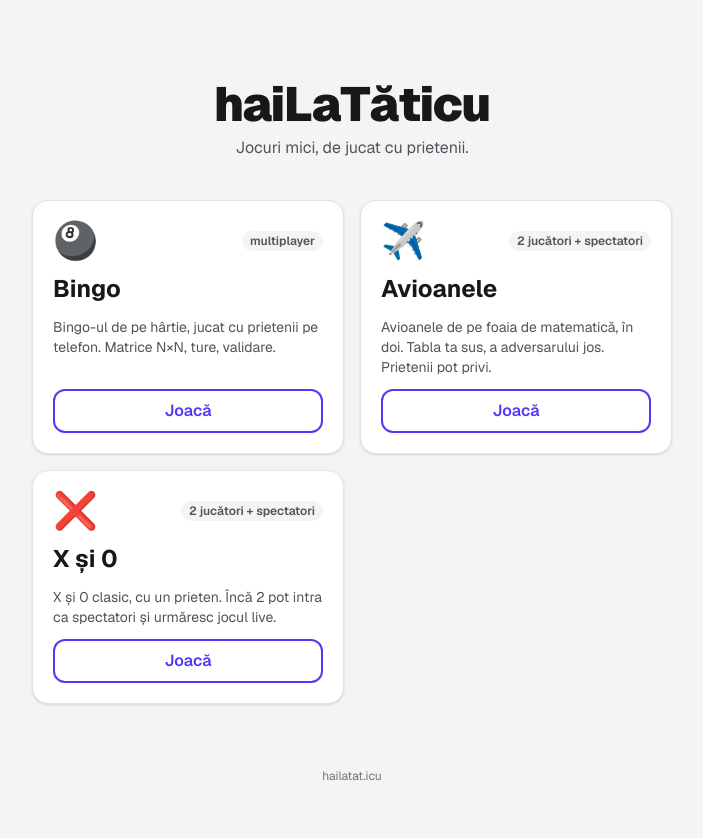
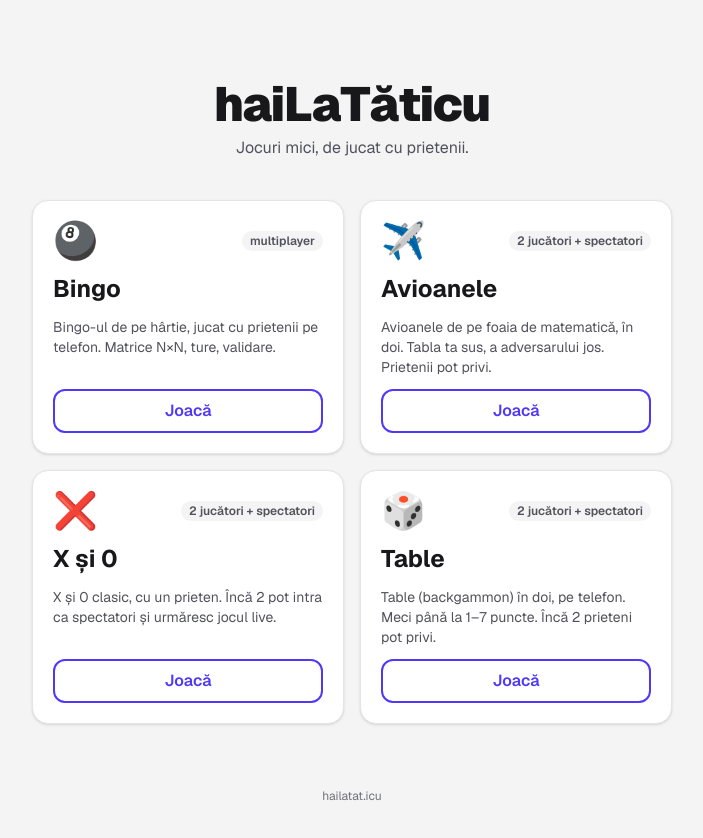
Before and after one commit to florin2495/hailataticu-hub, a Next.js app: page / in a window 1280 px wide. Shown: the top 838 px of the page, without its empty margins (288-991 px from the left). Built offline with nearby package versions, Linux system fonts and the light colour scheme.

Commit message:
feat: add Table (backgammon) entry to the games list

```diff
--- a/src/games.ts
+++ b/src/games.ts
@@ -32,4 +32,11 @@ export const games: Game[] = [
     emoji: "❌",
     tag: "2 jucători + spectatori",
   },
+  {
+    name: "Table",
+    description: "Table (backgammon) în doi, pe telefon. Meci până la 1–7 puncte. Încă 2 prieteni pot privi.",
+    url: "https://table.hailatat.icu",
+    emoji: "🎲",
+    tag: "2 jucători + spectatori",
+  },
 ];
```
